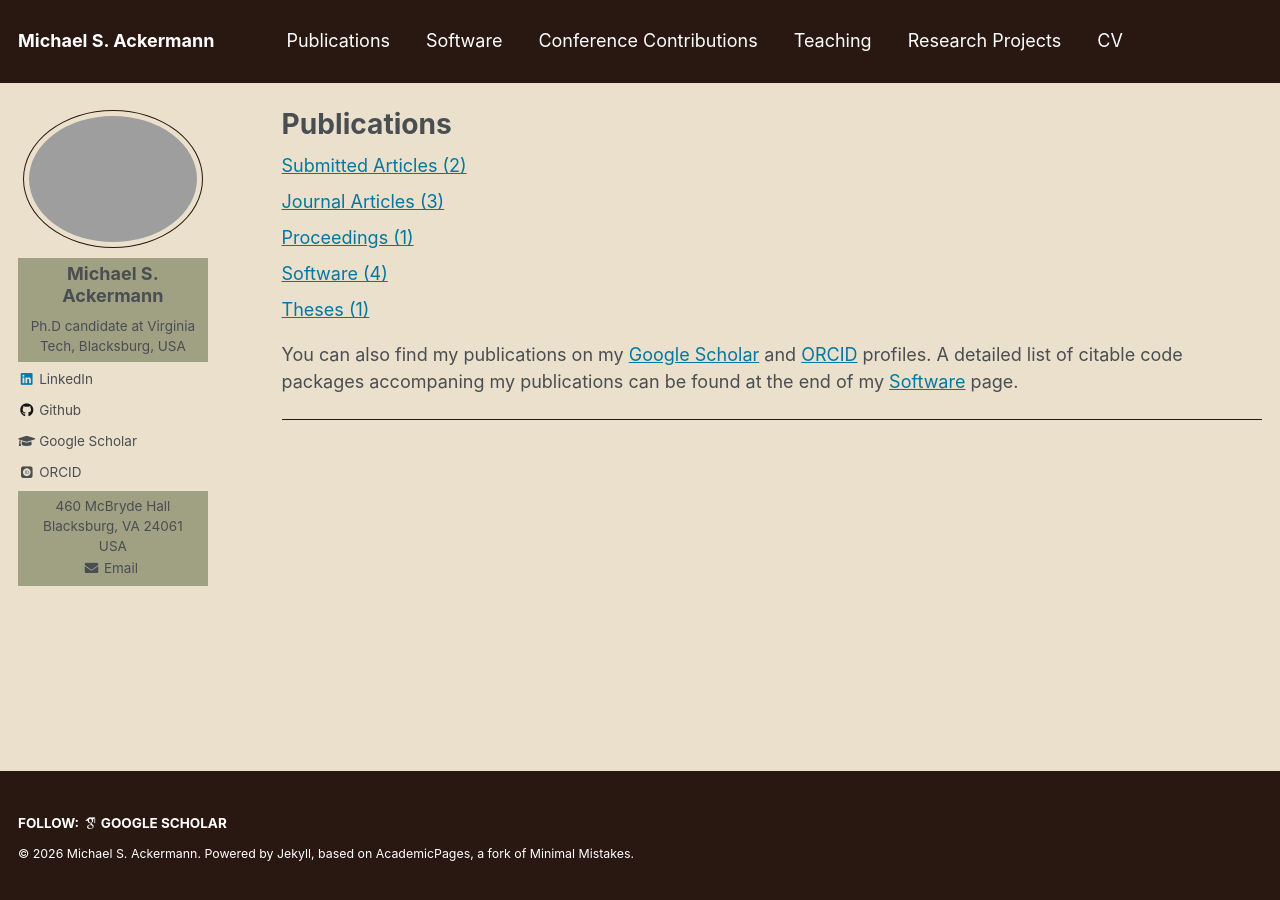
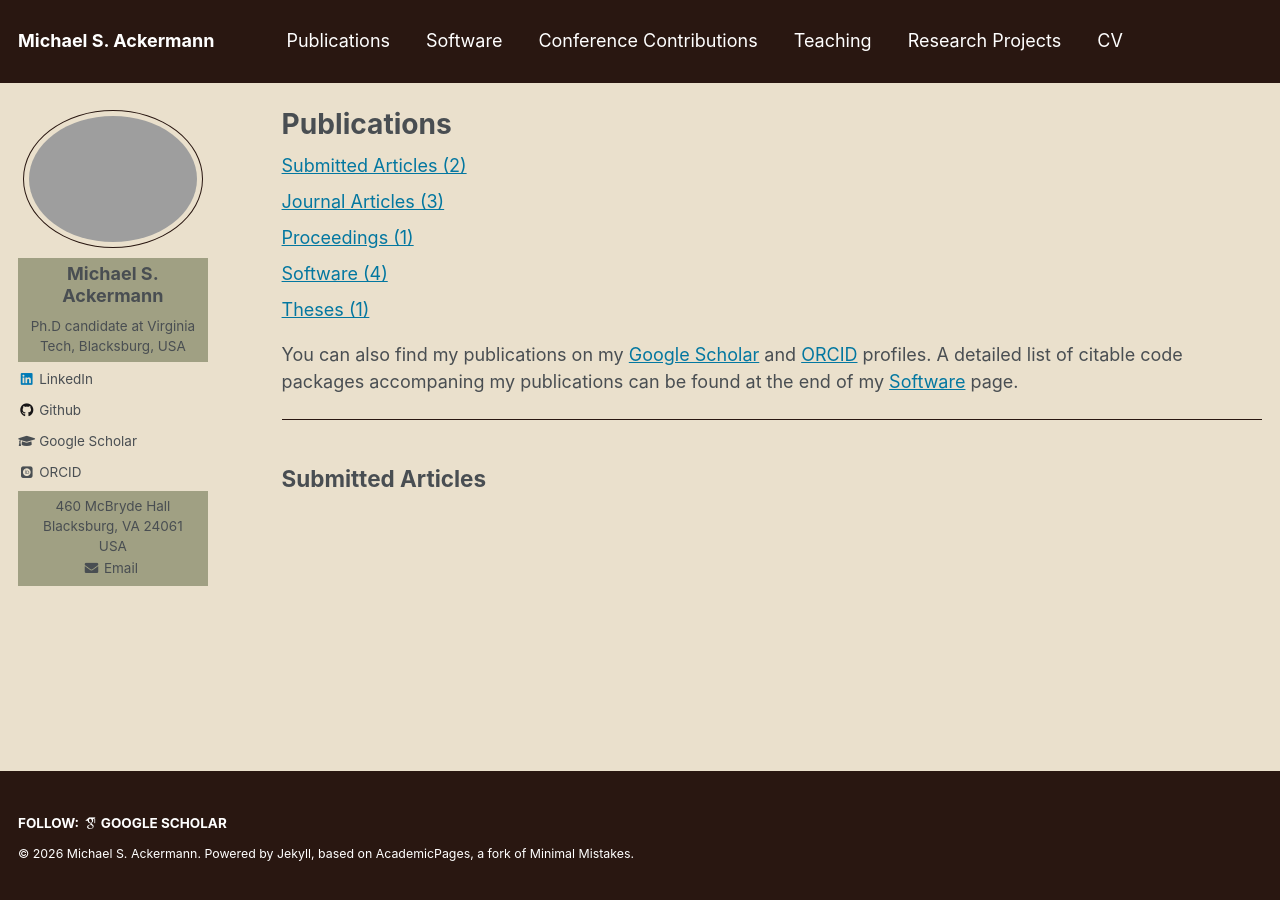
Before and after one commit to Mike-Ackermann/MSAckermann, a Jekyll site: the page built from _pages/publications.md, in a window 1280 px wide. Built offline with Jekyll 4.4.1, drawn with Linux system fonts in a browser that asks for light colours; nearby versions of some CDN libraries; some web fonts are replaced.

Commit message:
update publications 7

```diff
--- a/_pages/publications.md
+++ b/_pages/publications.md
@@ -43,9 +43,9 @@ found at the end of my
 </style>
 
 ---
+
+## <a name="submitted"></a>Submitted Articles ##
 <!--
-## <a name="submitted"></a>Submitted Articles ##
-
 1.  <strong>M. S. Ackermann</strong>, L. Balicki, S. Gugercin, and
     S. W. R. Werner.
     <a target="blank_"
```
